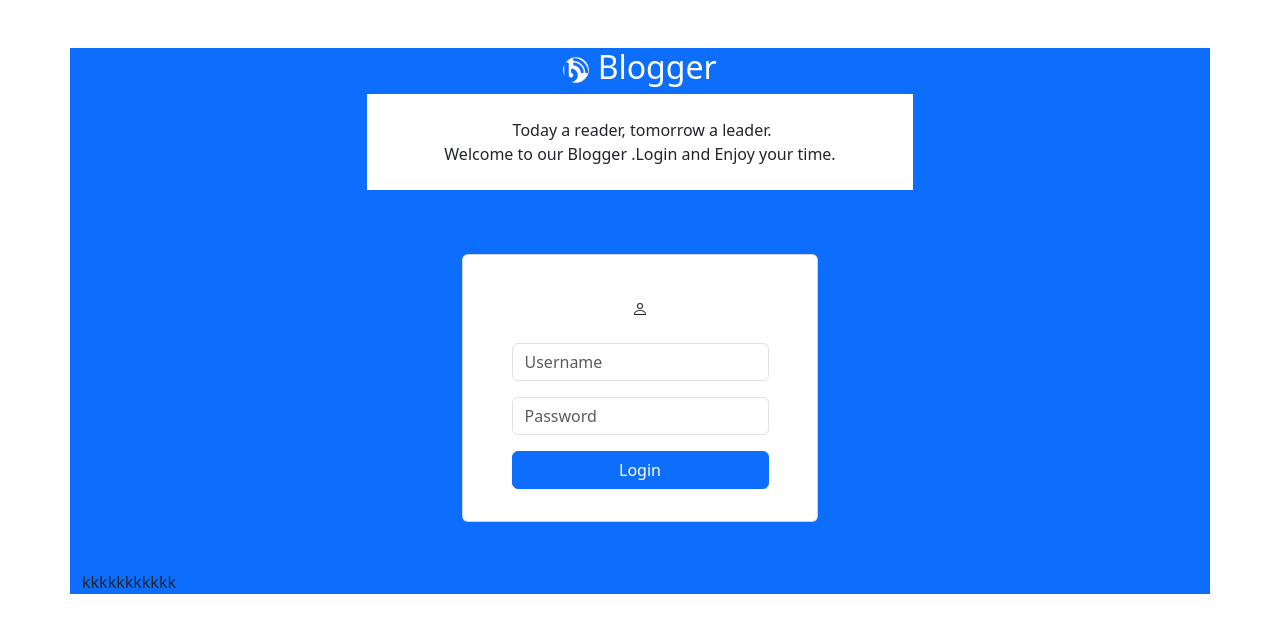
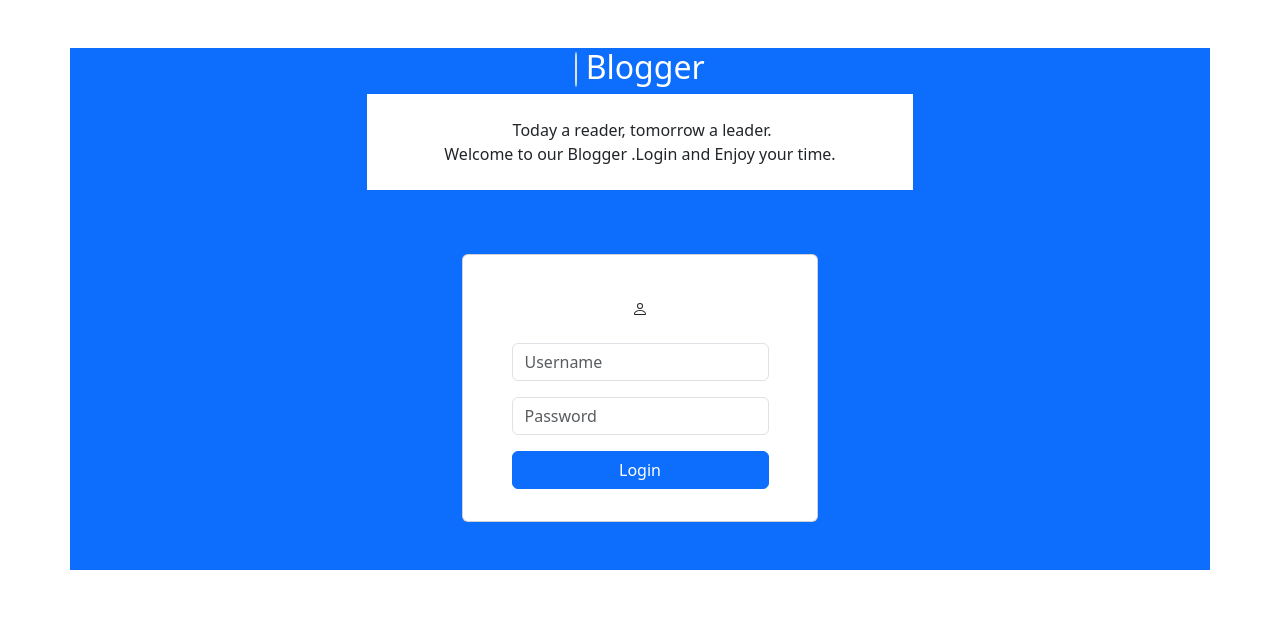
Before and after one commit to Ala-Alsanea/bloger-php, a PHP site: page / in a window 1280 px wide. Shown: the top 633 px of the page. Run offline with PHP 8.4, Linux system fonts and the light colour scheme; some libraries are stand-ins or nearby versions.

Commit message:
fix some mai problems

```diff
--- a/admin/index.php
+++ b/admin/index.php
@@ -2,15 +2,19 @@
 <html lang="en">
 
 <head>
-    <meta charset="utf-8">
-    <meta name="viewport" content="width=device-width, initial-scale=1.0, shrink-to-fit=no">
-    <title>Blogger</title>
-    <link rel="stylesheet" href="assets/bootstrap/css/bootstrap.min.css?">
-    <link rel="stylesheet" href="https://use.fontawesome.com/releases/v5.12.0/css/all.css">
-    <link rel="stylesheet" href="assets/css/Login-Form-Basic.css">
-    <link rel="stylesheet" href="assets/css/styles.css?">
+    <meta charset="UTF-8">
+    <meta http-equiv="X-UA-Compatible" content="IE=edge">
+    <meta name="viewport" content="width=device-width, initial-scale=1.0">
+    <link rel="icon" href="../_utilities/img/icon.png" type="icon">
+    <link rel="stylesheet" href="../_utilities/fonts/fontawesome-all.min.css">
+    <link rel="stylesheet" href="../_utilities/css/animate.min.css">
+    <!-- <link rel="stylesheet" href="https://cdnjs.cloudflare.com/ajax/libs/animate.css/3.5.2/animate.min.css"> -->
+    <link rel="stylesheet" href="../_utilities/bootstrap/css/bootstrap.css">
+    <link rel="stylesheet" href="../_utilities/bootstrap/css/bootstrap.min.css">
+
+    <!-- <link rel="stylesheet" href="../../_utilities/css/style.css"> -->
+    <title>Bloger</title>
 </head>
-
 <body>
     <!-- Start: Login Form Basic -->
     <section class="position-relative py-4 py-xl-5">
@@ -38,7 +42,7 @@
                     </div>
                 </div>
             </div>
-kkkkkkkkkkk
+
         </div>
     </section><!-- End: Login Form Basic -->
     <script src="https://cdn.jsdelivr.net/npm/bootstrap@5.1.3/dist/js/bootstrap.bundle.min.js"></script>
@@ -51,19 +55,19 @@ kkkkkkkkkkk
    }
    else
    {
-       $con=mysql_connect('localhost','root','','classicmodels')or die('Can\'t connect to mysql server');
+       $con=mysqli_connect('localhost','root','','classicmodels')or die('Can\'t connect to mysql server');
        $errors=array();
        $name='';
        $pass='';
-       if (empty($_POST[name]))
+       if (empty($_POST['name']))
        {
            $errors[]='You Forget to enter your name please try again.';
        }
        else
        {
-       $name=mysqli_real_escape_string($con,trim($_POST[name]));
+       $name=mysqli_real_escape_string($con,trim($_POST['name']));
     }
-    if (empty($_POST[pass]))
+    if (empty($_POST['pass']))
        {
            $errors[]='You Forget to enter your password please try again.';
        }
```
